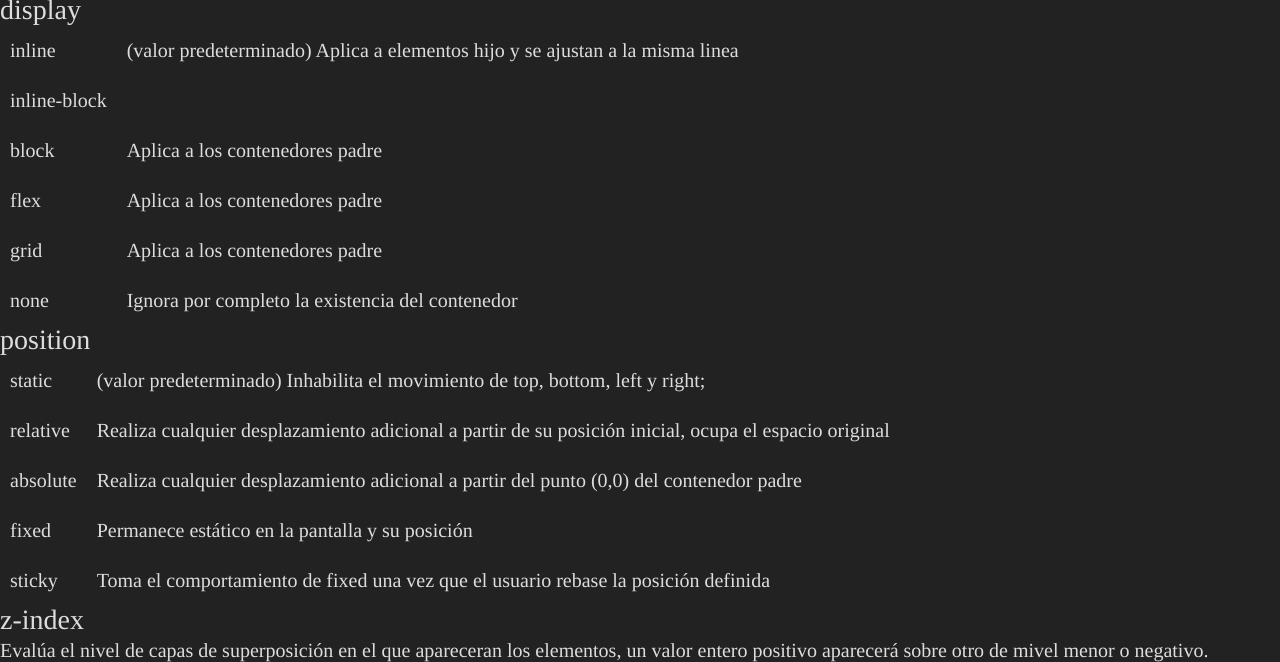
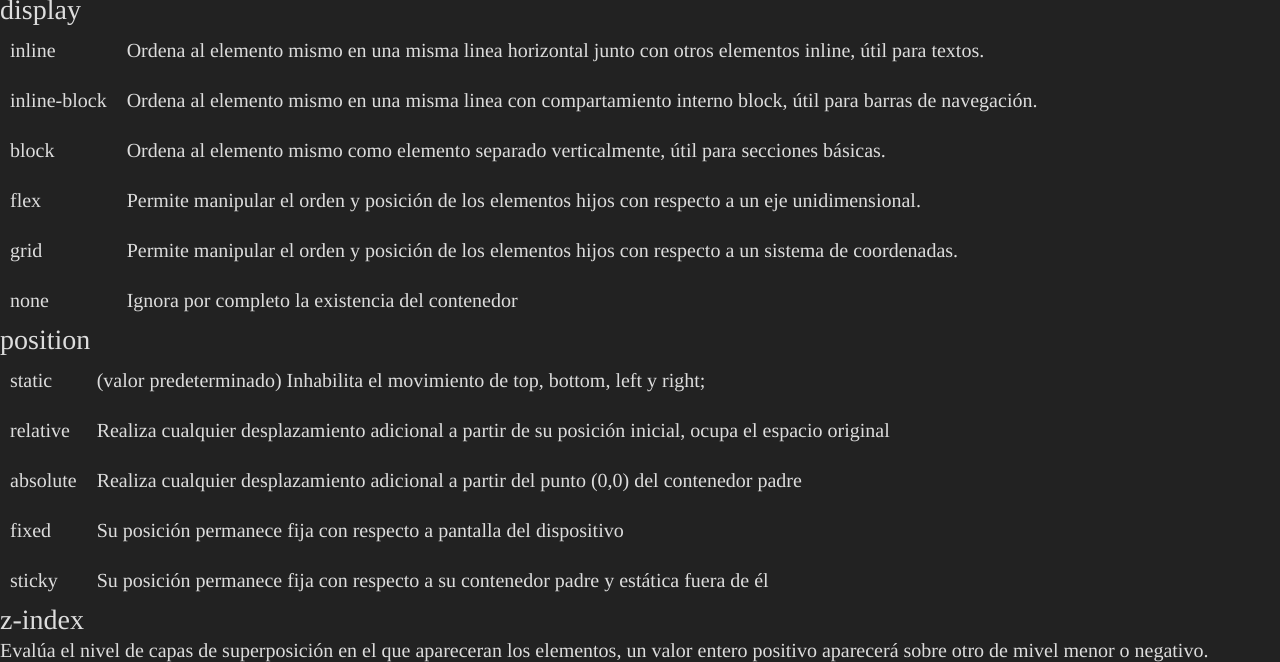
Before and after one commit to axolotl-one/html01, a plain HTML site: page pages/notasCSS.html in a window 1280 px wide. Shown: the part 115-777 px from the top of the page. Drawn offline with Linux system fonts and the light colour scheme.

Commit message:
:sparkles: V11.0.1 Correccion en CSS

```diff
--- a/pages/notasCSS.html
+++ b/pages/notasCSS.html
@@ -25,11 +25,11 @@
             <article>
                 <h3>display</h3>
                 <table>
-                    <tr><td>inline</td><td>(valor predeterminado) Aplica a elementos hijo y se ajustan a la misma linea</td></tr>
-                    <tr><td>inline-block</td><td></td></tr>
-                    <tr><td>block</td><td>Aplica a los contenedores padre</td></tr>
-                    <tr><td>flex</td><td>Aplica a los contenedores padre</td></tr>
-                    <tr><td>grid</td><td>Aplica a los contenedores padre</td></tr>
+                    <tr><td>inline</td><td>Ordena al elemento mismo en una misma linea horizontal junto con otros elementos inline, útil para textos.</td></tr>
+                    <tr><td>inline-block</td><td>Ordena al elemento mismo en una misma linea con compartamiento interno block, útil para barras de navegación.</td></tr>
+                    <tr><td>block</td><td>Ordena al elemento mismo como elemento separado verticalmente, útil para secciones básicas.</td></tr>
+                    <tr><td>flex</td><td>Permite manipular el orden y posición de los elementos hijos con respecto a un eje unidimensional.</td></tr>
+                    <tr><td>grid</td><td>Permite manipular el orden y posición de los elementos hijos con respecto a un sistema de coordenadas.</td></tr>
                     <tr><td>none</td><td>Ignora por completo la existencia del contenedor</td></tr>
                 </table>
             </article>
@@ -39,8 +39,8 @@
                     <tr><td>static</td><td>(valor predeterminado) Inhabilita el movimiento de top, bottom, left y right;</td></tr>
                     <tr><td>relative</td><td>Realiza cualquier desplazamiento adicional a partir de su posición inicial, ocupa el espacio original</td></tr>
                     <tr><td>absolute</td><td>Realiza cualquier desplazamiento adicional a partir del punto (0,0) del contenedor padre</td></tr>
-                    <tr><td>fixed</td><td>Permanece estático en la pantalla y su posición</td></tr>
-                    <tr><td>sticky</td><td>Toma el comportamiento de fixed una vez que el usuario rebase la posición definida</td></tr>
+                    <tr><td>fixed</td><td>Su posición permanece fija con respecto a pantalla del dispositivo</td></tr>
+                    <tr><td>sticky</td><td>Su posición permanece fija con respecto a su contenedor padre y estática fuera de él</td></tr>
                 </table>
             </article>
             <article>
```
